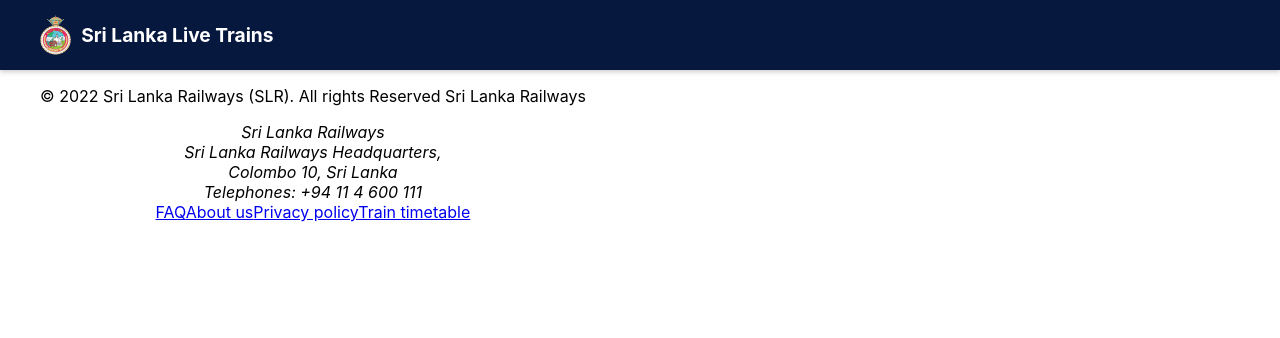
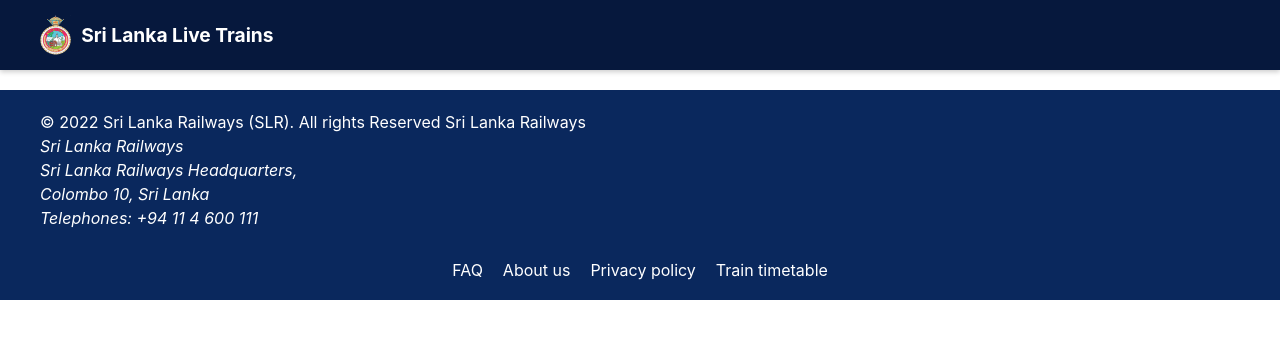
Before and after one commit to nimansu-fernando/SL-Live-Trains-Web-Client, a React (Create React App) app: page / in a window 1280 px wide. Shown: the top 338 px of the page. Built offline with nearby package versions, Linux system fonts and the light colour scheme.

Commit message:
Footer CSS file

```diff
--- a/src/styles/footer.css
+++ b/src/styles/footer.css
@@ -0,0 +1,51 @@
+.footer {
+    background-color: #0a285d;
+    color: #ccc;
+    padding: 20px 0;
+    margin-top: 20px;
+  }
+
+  .container {
+    width: 100%;
+    max-width: 1200px;
+    margin: 0 auto;
+    padding: 0 20px;
+  }
+
+  .footer-container {
+    display: flex;
+    justify-content: space-between;
+    align-items: flex-start;
+    flex-wrap: wrap;
+  }
+
+  .footer-content {
+    flex: 2;
+    text-align: left;
+    color: white;
+  }
+
+  .footer-content p,
+  .footer-content address {
+    margin: 0;
+    line-height: 1.5;
+  }
+
+  .footer-links {
+    flex: 1;
+    display: flex;
+    margin-top: 30px;
+    text-align: center;
+    justify-content: center;
+    flex-wrap: wrap;
+  }
+
+  .footer-links a {
+    margin: 0 10px;
+    color: #fff;
+    text-decoration: none;
+  }
+
+  .footer-links a:hover {
+    text-decoration: underline;
+  }
```
